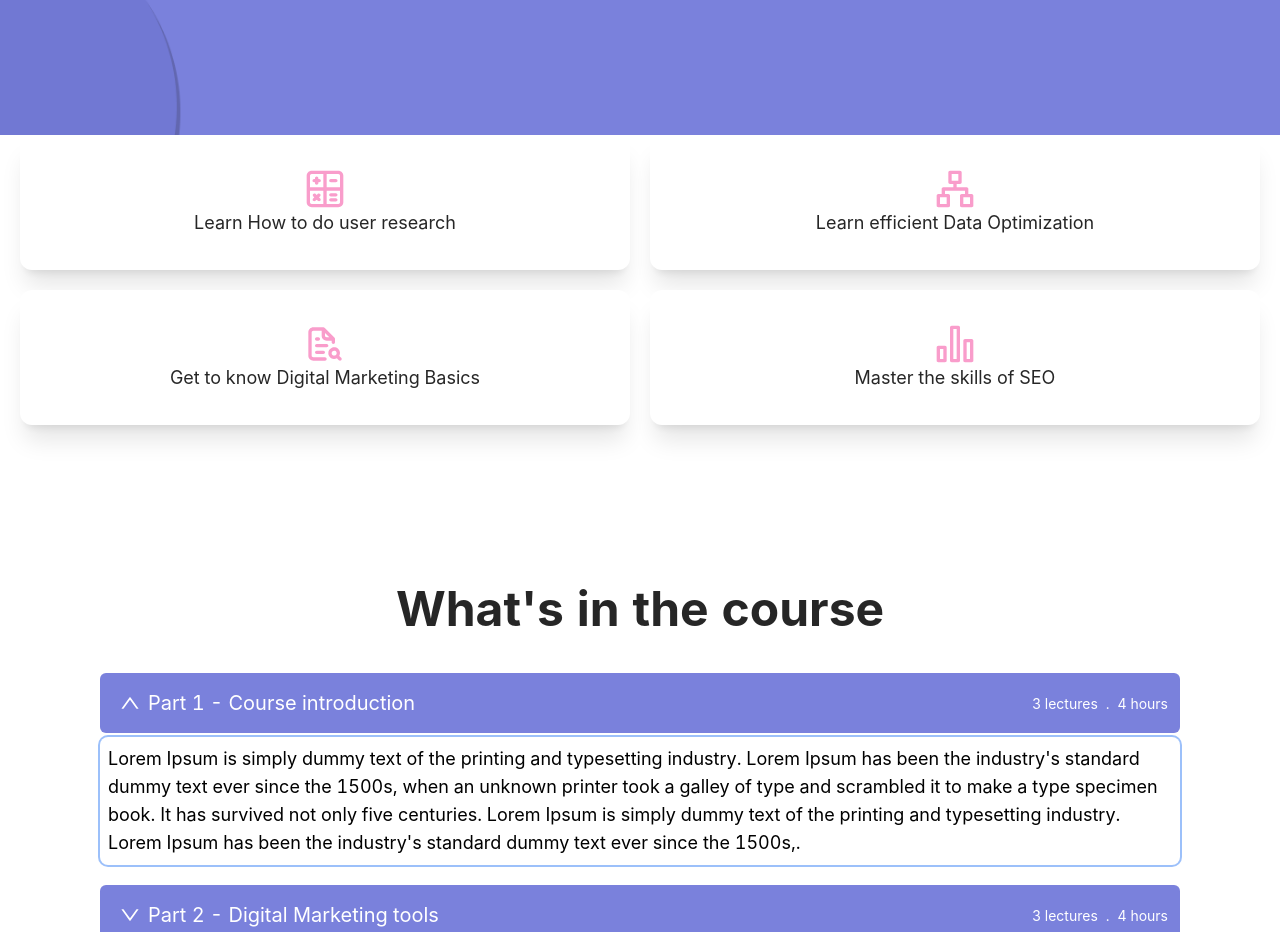
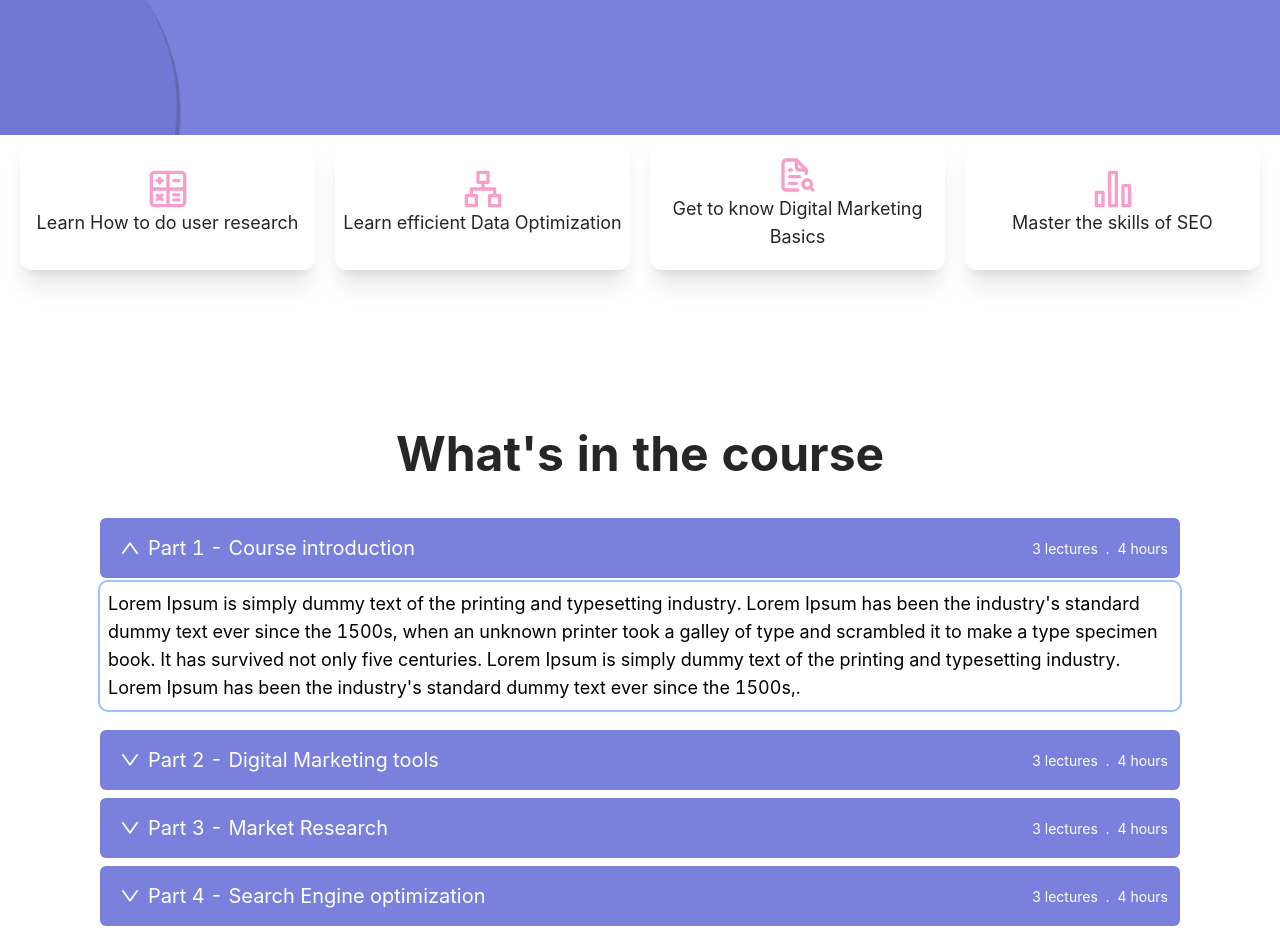
Before and after one commit to albiummid/ostello, a React (Create React App) app: page / in a window 1280 px wide. Shown: the part 2020-2952 px from the top of the page. Built offline with nearby package versions, Linux system fonts and the light colour scheme.

Commit message:
objective

```diff
--- a/src/components/Home/Objectives.js
+++ b/src/components/Home/Objectives.js
@@ -30,7 +30,7 @@
             Learning Objectives
           </h1>
         </div>
-        <div className=' grid grid-cols-2 gap-5 mx-5'>
+        <div className=' grid grid-cols-2 md:grid-cols-4 gap-5 mx-5'>
           {objectives.map((item, i) => (
             <div
               key={i}
```
